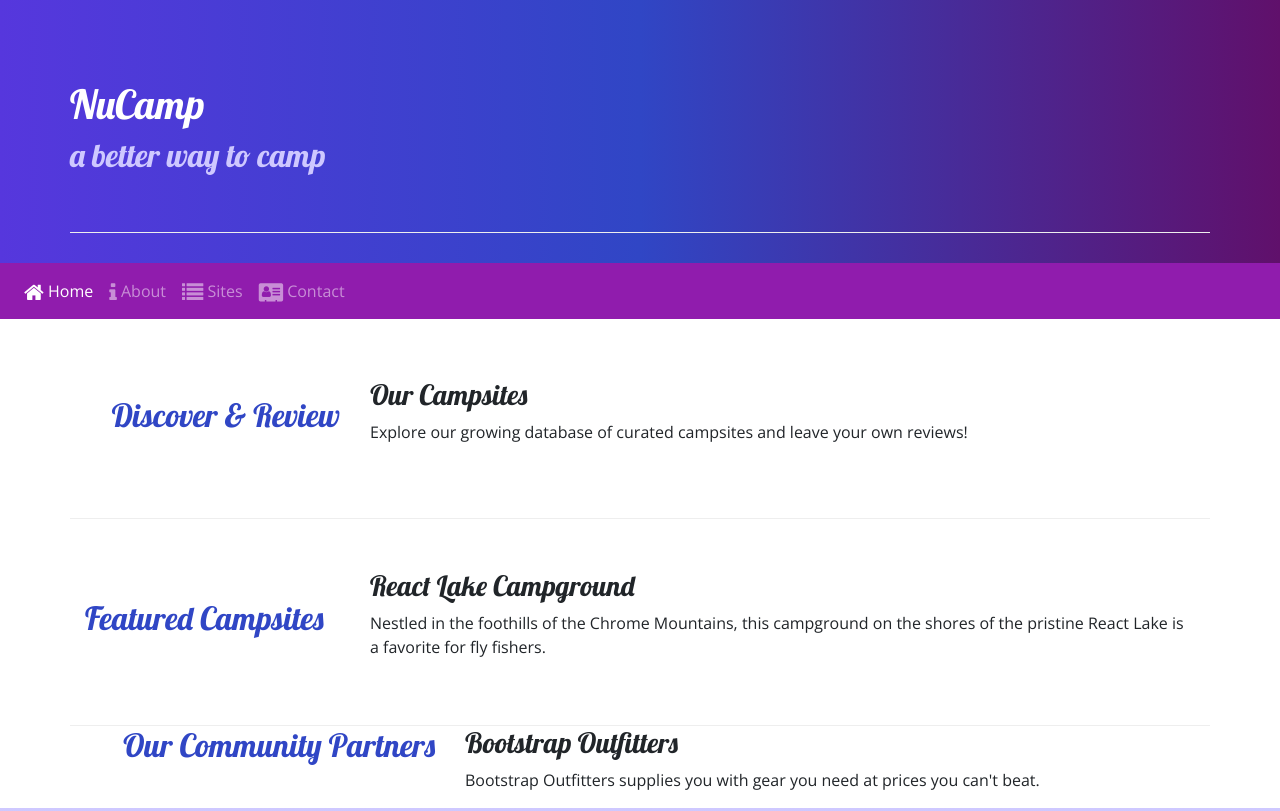
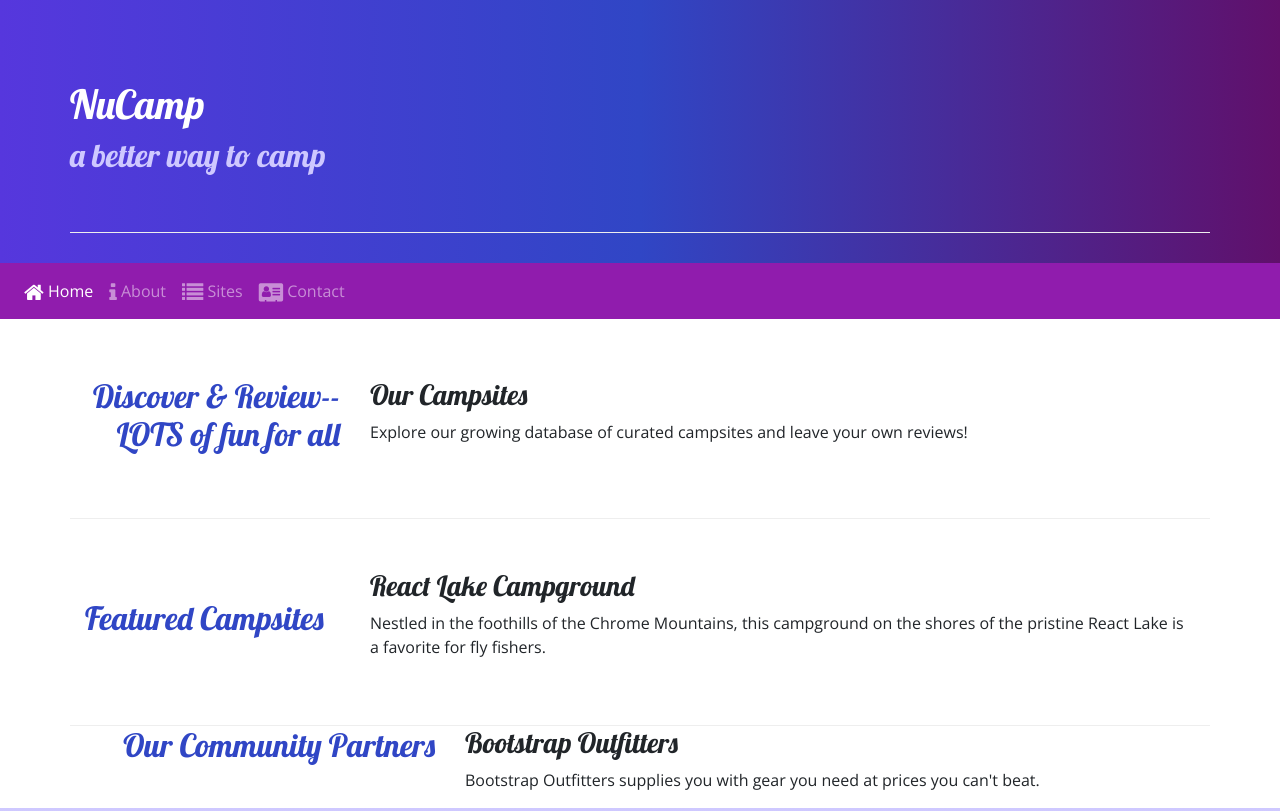
Before and after one commit to LisaPiano/nucampsite, a website: page index.html in a window 1280 px wide. Shown: the top 811 px of the page. Drawn offline with nearby package versions, Linux system fonts and the light colour scheme.

Commit message:
Update index.html

```diff
--- a/index.html
+++ b/index.html
@@ -51,7 +51,7 @@
     <div class="container">
         <div class="row row-content align-items-center">
             <div class="col-sm-4  col-md-3">
-                <h2 class="text-sm-right">Discover & Review</h2>
+                <h2 class="text-sm-right">Discover & Review--LOTS of fun for all</h2>
             </div>
             <div class="col">
                 <h3>Our Campsites</h3>
```
